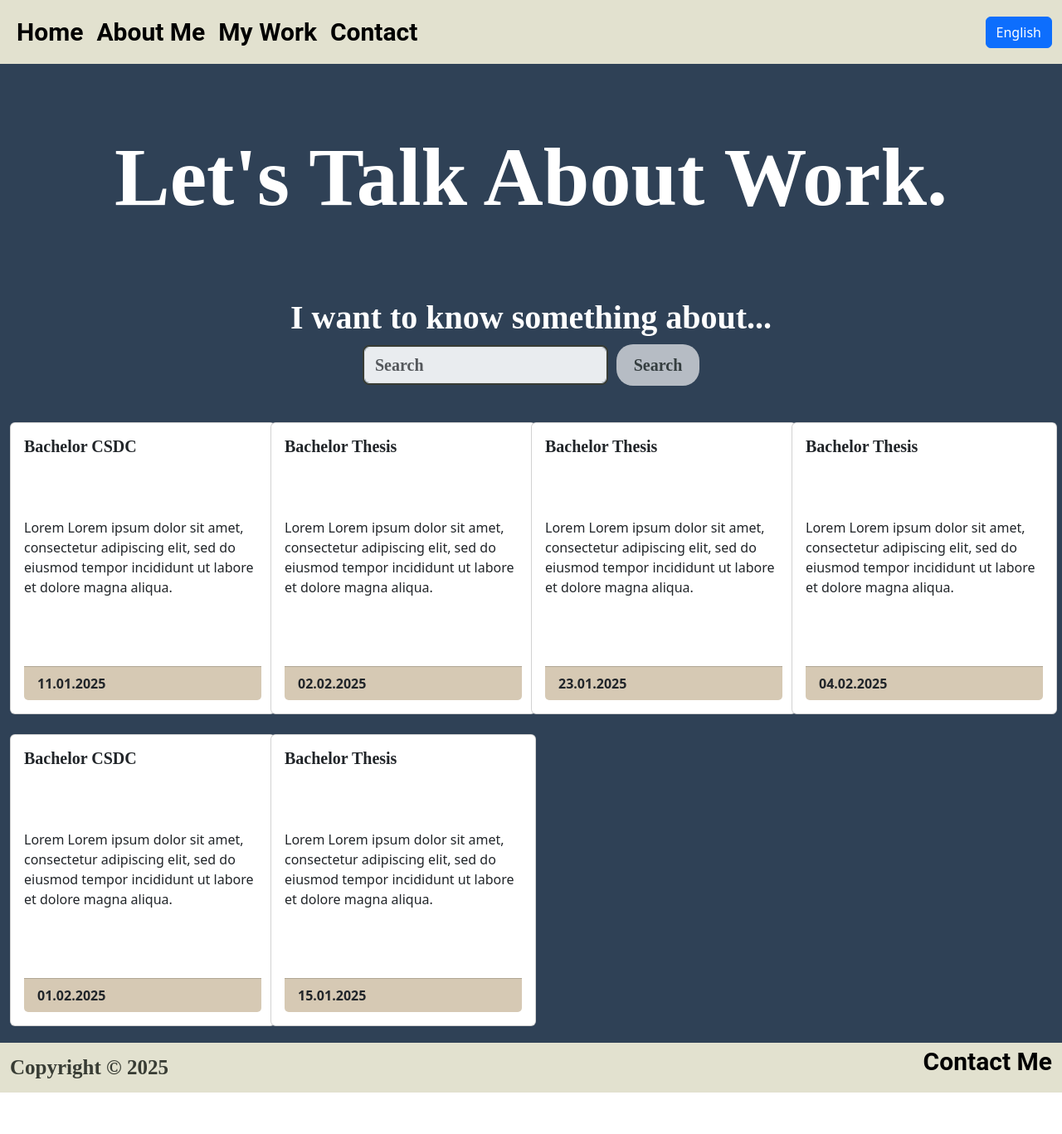
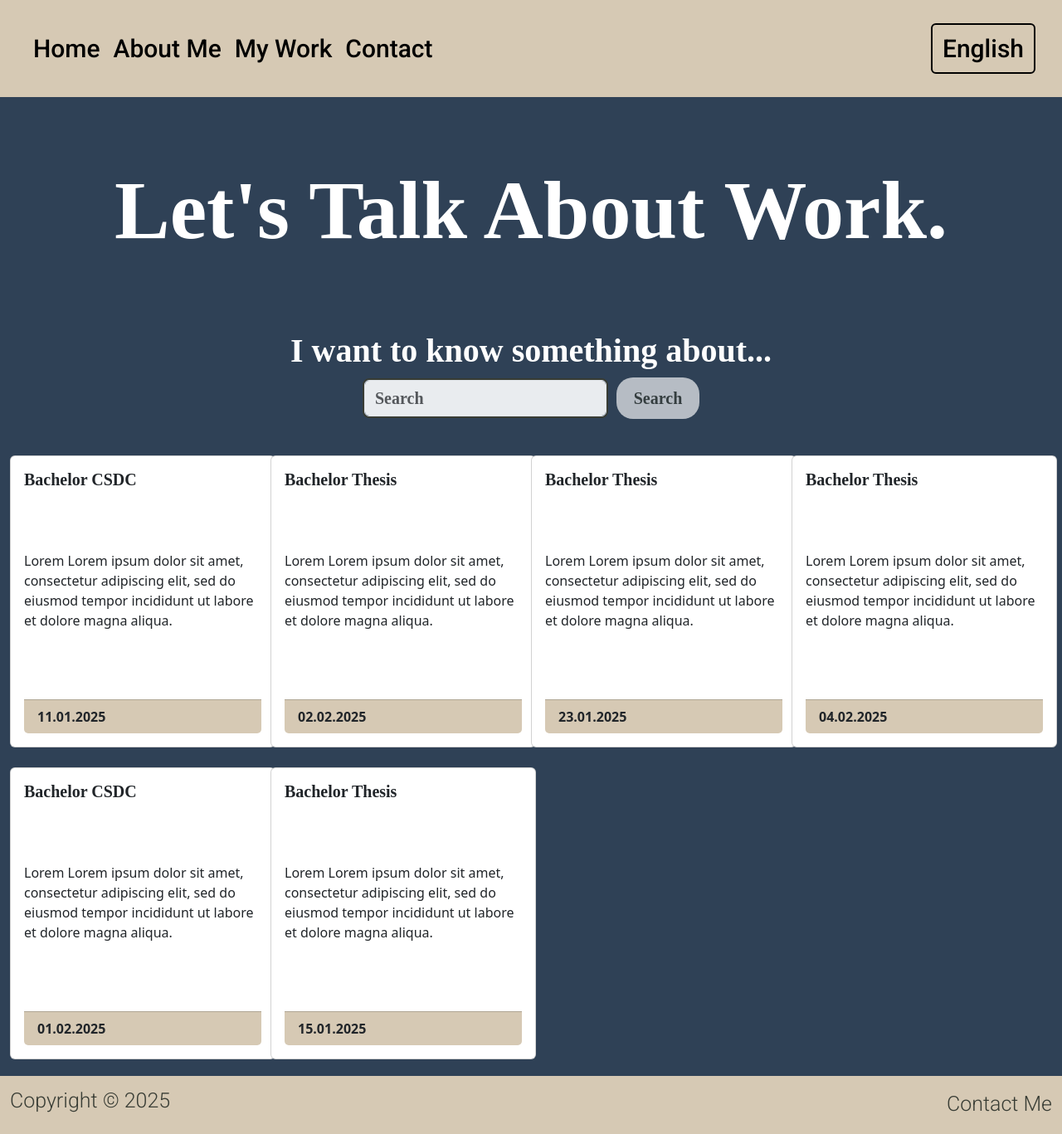
Before and after one commit to annapoglitsch/Annas-Homepage, a React (Create React App) app: page /mywork in a window 1280 px wide. Shown: the whole page at 83% size. Before the commit the page ends 1317 px from the top, so only its background shows below. Built offline with nearby package versions, Linux system fonts and the light colour scheme.

Commit message:
changed layout in aboutme

```diff
--- a/src/client/Components/CardWork.js
+++ b/src/client/Components/CardWork.js
@@ -1,7 +1,6 @@
 import React from "react";
 
 import cards from "../static/Card.json";
-import Button from 'react-bootstrap/Button';
 import Card from 'react-bootstrap/Card';
 import Row from 'react-bootstrap/Row';
 import Col from "react-bootstrap/Col";
--- a/src/client/Components/Footer.js
+++ b/src/client/Components/Footer.js
@@ -8,7 +8,7 @@ function Footer() {
     return (
         <Container className="containerFooter" fluid>
             <h1 className="copyright">Copyright © 2025</h1>
-          <NavLink className="link" href="/contact">Contact Me</NavLink>
+          <NavLink className="linkFooter" href="/contact">Contact Me</NavLink>
         </Container>
     )
 }
--- a/src/client/Components/Header.js
+++ b/src/client/Components/Header.js
@@ -27,7 +27,7 @@ function Header() {
               <Nav.Link className="link" href="/contact">Contact</Nav.Link>
             </Nav>
           </Navbar.Collapse>
-          <Button className="buttonHeader" id="ButtonHeader" onClick={changeButtonText}>{language}</Button>
+          <Button className="buttonHeader" onClick={changeButtonText} >{language}</Button>
         </Container>
       </Navbar>
     )
--- a/src/client/Windows/AboutMe.js
+++ b/src/client/Windows/AboutMe.js
@@ -1,34 +1,49 @@
 import React from "react";
 import Header from "../Components/Header";
-import "../style/home.css"
 import Footer from "../Components/Footer";
+import Card from 'react-bootstrap/Card';
+import Row from 'react-bootstrap/Row';
+import Col from "react-bootstrap/Col";
+import cards from "../static/hobbyCards.json";
+import Container from "react-bootstrap/esm/Container";
 import "../style/aboutme.css"
+import "../style/card.css"
 import Image from 'react-bootstrap/Image';
-function AboutMe(){
-    return(
+function AboutMe() {
+    return (
         <div>
-        <Header></Header>
-        <div className="main-content">
-            <h1 className="welcomeFont">Anna Poglitsch.</h1>
-            <div className="aboutMeContainer">
-            <Image className="imagePNG" src={"https://heroui.com/images/hero-card-complete.jpeg"} style={{marginTop: "30px"}}/>
-            <div style={{width: "400px", marginTop: "5%"}}>
-            <p className="aboutMeText">Lorem ipsum dolor sit amet,
-                consetetur sadipscing elitr, sed diam nonumy
-                 eirmod tempor
-                invidunt ut labore et dolore magna aliquyam
-                erat, sed diam voluptua.
-                At vero eos et accusam et justo duo
-                dolores et ea rebum.
-                Stet clita kasd gubergren, no sea takimata
-                sanctus est Lorem ipsum dolor sit amet.
-                Lorem ipsum dolor sit amet, consetetur
-                 sadipscing elitr, sed
-                diam nonumy eirmod tempor invidunt ut labore
-                et dolore magna aliquyam erat, sed diam voluptua.</p>
-            </div>
+            <Header></Header>
+            <div className="main-content">
+                <h1 className="titleFont">Anna Poglitsch.</h1>
+                <div className="aboutMeContainer">
+                    <Image className="imagePNG" src={"https://heroui.com/images/hero-card-complete.jpeg"} />
+                    <p className="aboutMeText">Im Zuge meiner Schullaufbahn habe ich meine Neugier für Technik, Datenverarbeitung und dessen Schutz entdeckt. Meine ersten Berührungspunkte habe ich in der Unterstufe in der Übung Informatik gemacht, was dazu geführt hat, dass ich mich anschließend für den Realzweig und für meine derzeitige Ausbildung entschieden habe. Das Studium Computer Science and Digital Communication vereint alle Themenbereiche, die ich näher kennenlernen will und in weiterer Folge beherrschen. Seit her begleitet mich Mathematik, Programmieren und verschiedenste Team-Projekte täglich durch mein Leben. Ich habe gelernt mich an neue Funktionsabläufe anzupassen, konsequent an meinem Ziel zu bleiben und wenn nötig, nach Hilfe zu fragen. Neben meinem Studium, arbeite ich geringfügig bei der ITSV, wo ich Gelerntes in die Realität umsetzen darf.</p>
 
-            </div>
+                </div>
+                <div className="aboutMeDiv">
+                    <h2 className="aboutMeTitle">In my free time I like to...</h2>
+                    <Container className="card-container" >
+                        <Row className="myWorkRow g-4">
+                            {cards.hobbyCards.map((card, index) => {
+                                return (
+                                    <Col key={index} xs={12} sm={6} md={4} lg={3} >
+                                        <Card style={{ width: "20rem", height: "22rem" }}>
+                                            <Card.Body style={{ height: "18rem" }} className="card-body-flex">
+                                                <Card.Title className="text-card">{card.header}</Card.Title>
+                                                <Card.Text >
+                                                    {card.body}
+                                                </Card.Text>
+                                                <Card.Footer className="cardFooter">
+                                                    {card.footer}
+                                                </Card.Footer>
+                                            </Card.Body>
+                                        </Card>
+                                    </Col>
+                                );
+                            })}
+                        </Row>
+                    </Container>
+                </div>
             </div>
             <Footer></Footer>
         </div>
--- /dev/null
+++ b/src/client/static/hobbyCards.json
@@ -0,0 +1,19 @@
+{
+    "hobbyCards": [
+        {
+            "header": "Bachelor CSDC",
+            "body": "Lorem Lorem ipsum dolor sit amet, consectetur adipiscing elit, sed do eiusmod tempor incididunt ut labore et dolore magna aliqua.",
+            "footer": "11.01.2025"
+        },
+        {
+            "header": "Bachelor Thesis",
+            "body": "Lorem Lorem ipsum dolor sit amet, consectetur adipiscing elit, sed do eiusmod tempor incididunt ut labore et dolore magna aliqua.",
+            "footer": "02.02.2025"
+        },
+        {
+            "header": "Bachelor Thesis",
+            "body": "Lorem Lorem ipsum dolor sit amet, consectetur adipiscing elit, sed do eiusmod tempor incididunt ut labore et dolore magna aliqua.",
+            "footer": "23.01.2025"
+        }
+    ]
+}
--- a/src/client/style/aboutme.css
+++ b/src/client/style/aboutme.css
@@ -1,9 +1,53 @@
-.aboutMeContainer{
+.aboutMeContainer {
     display: flex;
-    justify-content: center;
+    align-self: center;
+    align-items: center;
+    gap: 3%;
+    padding-top: 5%;
+    padding-bottom: 5%;
+    padding-left: 2%;
+    padding-right: 2%;
+}
+
+.aboutMeText {
+    font-size: 25px;
+    color: white;
+    margin: 0;
+    max-width: 600px;
+}
+
+.imagePNG {
+    border-radius: 50%;
+    object-fit: cover;
+    width: 700px;
+    height: 700px;
+}
+
+.titleFont {
+    font-family: "Rufina", serif !important;
+    font-size: 100px !important;
+    color: white;
+    font-weight: 200 !important;
+    text-align: center;
+    padding-top: 5%;
+}
+
+.aboutMeDiv{
+    margin-top: 10%;
+    direction: column;
+    align-self: center;
+    margin-bottom: 3%;
+}
+
+.aboutMeTitle{
+    font-weight: bold !important;
+    color: white;
+    font-family: "Rufina", serif !important;
+    font-size: 60px;
+}
+
+.main-content{
+    display: flex;
+    flex-direction: column;
     align-items: center;
 }
-
-.aboutMeText{
-    font-size: 20px;
-}
--- a/src/client/style/footer.css
+++ b/src/client/style/footer.css
@@ -1,11 +1,16 @@
+@import url('https://fonts.googleapis.com/css2?family=Rufina:wght@400;700&display=swap');
+@import url('https://fonts.googleapis.com/css2?family=Cormorant+Garamond:wght@300;400;500;600;700&display=swap');
+@import url('https://fonts.googleapis.com/css2?family=Roboto:wght@300;400;500;700&display=swap');
+
 .containerFooter{
-    background-color: #E2E1CF !important;
+    background-color: #D6C9B4 !important;
     width: 100%;
     bottom: 0;
     box-sizing: border-box;
     height: 60px;
     display: flex;
     justify-content: space-between;
+    height: 70px;
 }
 
 .name{
@@ -13,10 +18,19 @@
 }
 
 .copyright{
-    font-family: serif !important;
+    font-family: Roboto !important;
     font-size: 25px !important;
     color: #383C34;
     text-align: right;
-    font-weight: bold;
+    font-weight: 300;
     padding-top: 15px;
 }
+
+.linkFooter{
+    font-family: Roboto !important;
+    font-size: 25px !important;
+    color: #383C34;
+    text-align: right;
+    font-weight: 300;
+    padding-top: 15px;
+}
--- a/src/client/style/header.css
+++ b/src/client/style/header.css
@@ -1,25 +1,63 @@
+@import url('https://fonts.googleapis.com/css2?family=Rufina:wght@400;700&display=swap');
+@import url('https://fonts.googleapis.com/css2?family=Cormorant+Garamond:wght@300;400;500;600;700&display=swap');
+@import url('https://fonts.googleapis.com/css2?family=Roboto:wght@300;400;500;700&display=swap');
+
+
 .bg-body-tertiary {
-    background-color: #E2E1CF !important;
+    background-color: #D6C9B4 !important;
 }
 
 .link {
     font-family: Roboto !important;
     font-size: 30px !important;
     color: black;
-    font-weight: bold;
+    font-weight: 500;
 }
 
 .containerNav {
-    background-color: #E2E1CF !important;
-    color: #E2E1CF !important;
+    background-color: #D6C9B4 !important;
+    color: #D6C9B4 !important;
     margin-left: 0;
     width: 100%;
+    margin: 20px;
 }
 
-.name {
+.buttonHeader{
     font-family: Roboto !important;
     font-size: 30px !important;
+    font-weight: 500;
+    background-color: transparent;
     color: black;
-    text-align: right;
-    font-weight: bold;
+    border-color: black;
+    border-width: 2px;
 }
+
+.buttonHeader:hover{
+    font-family: Roboto !important;
+    font-size: 30px !important;
+    font-weight: 500 !important;
+    background-color: transparent;
+    color: black;
+    border-color: black;
+    border-width: 2px;
+}
+
+.buttonHeader:focus-visible{
+    font-family: Roboto !important;
+    font-size: 30px !important;
+    font-weight: 500 !important;
+    background-color: transparent;
+    color: black;
+    border-color: black;
+    border-width: 2px;
+}
+
+.buttonHeader:active{
+    font-family: Roboto !important;
+    font-size: 30px !important;
+    font-weight: 500 !important;
+    background-color: transparent !important;
+    color: black !important;
+    border-color: black !important;
+    border-width: 2px;
+}
```
